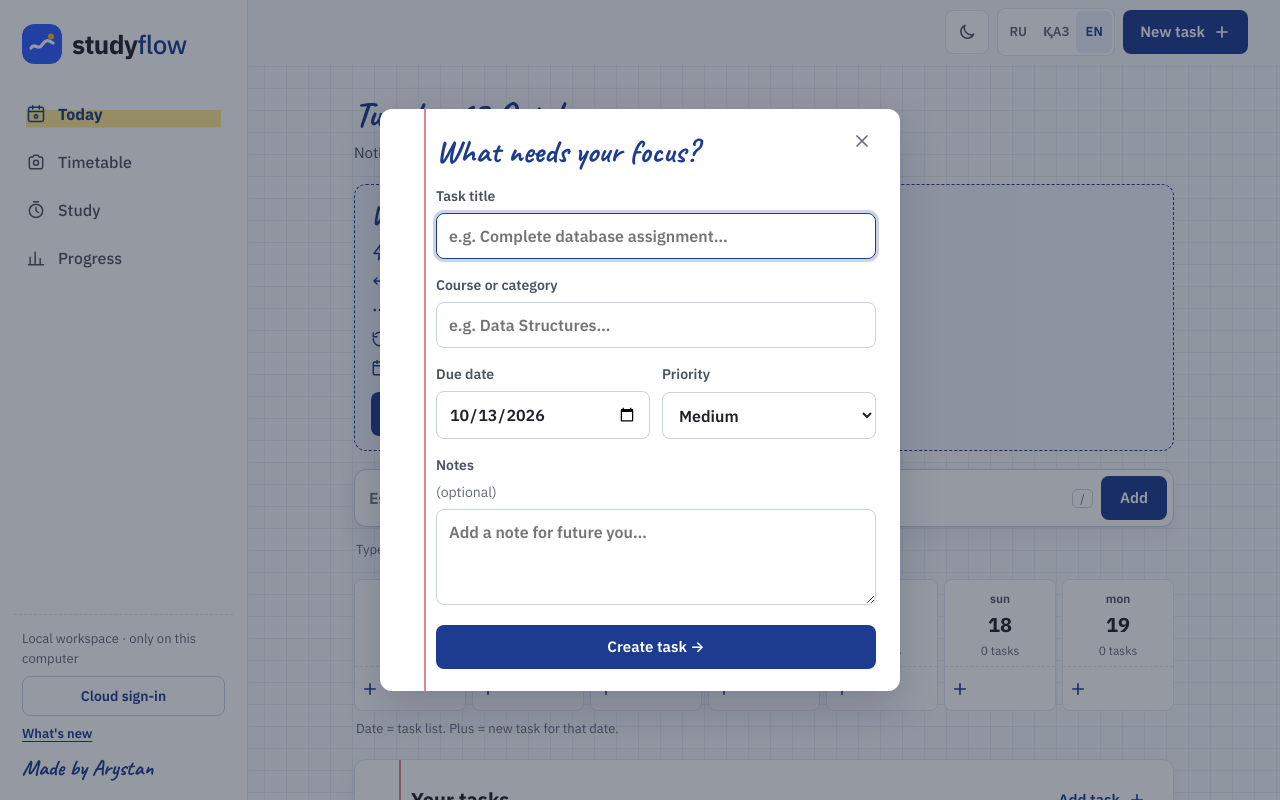
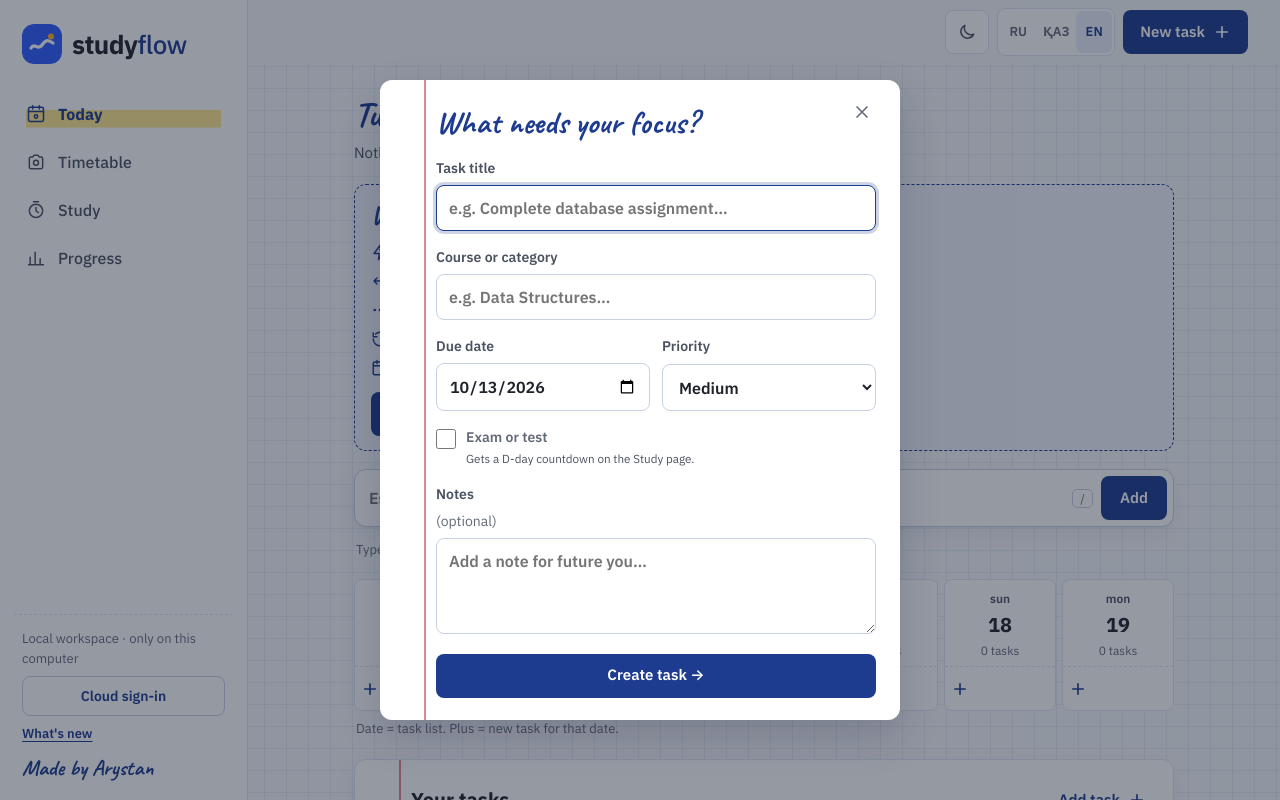
Before and after one commit to arystank1511-blip/studyflow, a Flask app: page / in a window 1280 px wide, after a click that opens the changed part. Run offline with Flask 3, Linux system fonts and the light colour scheme; data that the repository does not hold is empty.

Commit message:
Explicit exam mark on tasks
The task form and edit page get an 'Exam or test' checkbox; marked tasks
show an Exam badge and drive the D-day countdown on the Study page.
Quick add still guesses from words like 'экзамен' or 'емтихан'.
supabase/exam_flag.sql adds the column and marks existing exam-like
tasks; local SQLite databases migrate themselves.

Co-Authored-By: Claude Opus 5.5 <noreply@anthropic.com>

```diff
--- a/app.py
+++ b/app.py
@@ -268,6 +268,11 @@ def init_db() -> None:
             );
             """
         )
+        if "is_exam" not in {row[1] for row in db.execute("PRAGMA table_info(tasks)")}:
+            db.execute("ALTER TABLE tasks ADD COLUMN is_exam INTEGER NOT NULL DEFAULT 0")
+            for task_id, title, course in db.execute("SELECT id, title, course FROM tasks").fetchall():
+                if looks_like_exam(title, course):
+                    db.execute("UPDATE tasks SET is_exam = 1 WHERE id = ?", (task_id,))
         db.commit()
 
 
@@ -494,11 +499,27 @@ def ics_calendar(tasks, refresh=False) -> str:
 @app.get("/export.json")
 def data_export():
     fields = ("id", "title", "course", "due_date", "priority", "status", "notes", "created_at")
-    tasks = [{key: (str(task[key]) if key in ("due_date", "created_at") else task[key]) for key in fields}
+    tasks = [{**{key: (str(task[key]) if key in ("due_date", "created_at") else task[key]) for key in fields}, "is_exam": is_exam(task)}
              for task in sorted(all_tasks(), key=lambda item: item["id"])]
     body = json.dumps({"app": "StudyFlow", "exported_at": datetime.now(timezone.utc).isoformat(timespec="seconds"), "tasks": tasks},
                       ensure_ascii=False, indent=2)
     return download(body, "application/json", "studyflow-export.json")
+
+
+EXAM_WORDS = ("экзамен", "емтихан", "exam", "коллоквиум", "сессия", "сессиясы", "midterm", "final", "рубеж", "тест", "test", "quiz", "аралық")
+
+
+def looks_like_exam(title, course=""):
+    """A guess for quick add and old clients; the task form's checkbox always wins."""
+    text = (title + " " + course).casefold()
+    return any(word in text for word in EXAM_WORDS)
+
+
+def is_exam(task):
+    try:
+        return bool(task["is_exam"])
+    except (KeyError, IndexError):  # Rows from before the column existed.
+        return False
 
 
 def validated_task():
@@ -521,7 +542,9 @@ def validated_task():
         errors["due_date"] = "Choose a valid due date."
     if priority not in {"Low", "Medium", "High"}:
         priority = "Medium"
-    return {"title": title[:100], "course": course[:80], "due_date": due_date[:10], "notes": notes[:300], "priority": priority}, errors
+    exam = request.form.get("is_exam") == "1" if request.form.get("exam_field") else looks_like_exam(title, course)
+    return {"title": title[:100], "course": course[:80], "due_date": due_date[:10], "notes": notes[:300], "priority": priority,
+            "is_exam": exam}, errors
 
 
 def insert_task(values):
@@ -529,8 +552,9 @@ def insert_task(values):
         cloud_tasks("POST", data=values)
     else:
         get_db().execute(
-            "INSERT INTO tasks (title, course, due_date, priority, notes, created_at) VALUES (?, ?, ?, ?, ?, ?)",
-            (values["title"], values["course"], values["due_date"], values["priority"], values["notes"], datetime.now().isoformat(timespec="seconds")),
+            "INSERT INTO tasks (title, course, due_date, priority, notes, is_exam, created_at) VALUES (?, ?, ?, ?, ?, ?, ?)",
+            (values["title"], values["course"], values["due_date"], values["priority"], values["notes"], int(bool(values.get("is_exam"))),
+             datetime.now().isoformat(timespec="seconds")),
         )
         get_db().commit()
 
@@ -543,6 +567,7 @@ def quick_values(text):
     if len(parsed["course"]) > 80:
         errors["course"] = "Enter a course between 1 and 80 characters."
     values = {key: parsed[key] for key in ("title", "course", "due_date", "priority", "notes")}
+    values["is_exam"] = looks_like_exam(values["title"], values["course"])
     return values, parsed["found"], errors
 
 
@@ -661,7 +686,6 @@ def schedule_import():
     return redirect(url_for("index", view="week", _anchor="task-workspace"))
 
 
-EXAM_WORDS = ("экзамен", "емтихан", "exam", "коллоквиум", "сессия", "сессиясы", "midterm", "final", "рубеж", "тест", "test", "quiz", "аралық")
 
 
 def study_sessions_since(day):
@@ -708,8 +732,7 @@ def study():
             minutes = by_day.get(day.isoformat(), 0)
             column.append({"date": day.isoformat(), "minutes": minutes, "level": study_level(minutes), "future": day > today})
         heatmap.append(column)
-    exams = sorted((task for task in active if str(task["due_date"]) >= today.isoformat()
-                    and any(word in (task["title"] + " " + task["course"]).casefold() for word in EXAM_WORDS)),
+    exams = sorted((task for task in active if str(task["due_date"]) >= today.isoformat() and is_exam(task)),
                    key=lambda task: str(task["due_date"]))[:3]
     ddays = [{"title": task["title"], "course": task["course"],
               "days": (date.fromisoformat(str(task["due_date"])) - today).days} for task in exams]
@@ -784,8 +807,8 @@ def edit_task(task_id):
         if app.config["CLOUD_MODE"]:
             cloud_tasks("PATCH", task_id, values)
         else:
-            get_db().execute("UPDATE tasks SET title = ?, course = ?, due_date = ?, priority = ?, notes = ? WHERE id = ?",
-                             (values["title"], values["course"], values["due_date"], values["priority"], values["notes"], task_id))
+            get_db().execute("UPDATE tasks SET title = ?, course = ?, due_date = ?, priority = ?, notes = ?, is_exam = ? WHERE id = ?",
+                             (values["title"], values["course"], values["due_date"], values["priority"], values["notes"], int(values["is_exam"]), task_id))
             get_db().commit()
         flash("Task updated. Your plan and progress are up to date.", "success")
         if request.form.get("workspace") == "unified":
--- a/cloud.py
+++ b/cloud.py
@@ -500,7 +500,7 @@ def cloud_tasks(method="GET", task_id=None, data=None):
     if task_id is not None:
         params["id"] = "eq." + str(int(task_id))
     if data is not None:
-        data = {key: value for key, value in data.items() if key in {"title", "course", "due_date", "priority", "notes", "status"}}
+        data = {key: value for key, value in data.items() if key in {"title", "course", "due_date", "priority", "notes", "status", "is_exam"}}
         if method == "POST":
             data["user_id"] = g.user["id"]
     try:
--- a/i18n.py
+++ b/i18n.py
@@ -306,6 +306,9 @@ RU.update({
     "Studied today": "Учёба сегодня",
     "{n} days in a row": "{n} дн. подряд",
     "Upcoming exams": "Ближайшие экзамены",
+    "Exam": "Экзамен",
+    "Exam or test": "Экзамен или контрольная",
+    "Gets a D-day countdown on the Study page.": "На странице «Учёба» появится обратный отсчёт D-day.",
     "Study time cannot be saved yet: the site owner needs to run supabase/study_sessions.sql in Supabase.": "Время учёбы пока не сохраняется: владельцу сайта нужно выполнить supabase/study_sessions.sql в Supabase.",
     "What are you studying?": "Что учите?",
     "Pomodoro": "Помодоро",
--- a/i18n_kk.py
+++ b/i18n_kk.py
@@ -328,6 +328,9 @@ KK = {
     "Studied today": "Бүгінгі оқу",
     "{n} days in a row": "Қатарынан {n} күн",
     "Upcoming exams": "Жақындағы емтихандар",
+    "Exam": "Емтихан",
+    "Exam or test": "Емтихан немесе бақылау жұмысы",
+    "Gets a D-day countdown on the Study page.": "«Оқу» бетінде D-day кері санағы көрсетіледі.",
     "Study time cannot be saved yet: the site owner needs to run supabase/study_sessions.sql in Supabase.": "Оқу уақыты әзірге сақталмайды: сайт иесі Supabase-те supabase/study_sessions.sql файлын іске қосуы керек.",
     "What are you studying?": "Не оқып жатырсыз?",
     "Pomodoro": "Помодоро",
--- a/static/notebook.css
+++ b/static/notebook.css
@@ -244,6 +244,11 @@ label > span { font-weight: 400; color: var(--text-3); }
 .priority.high { color: var(--pen-red); }
 .priority.high::before { content: "!"; margin-right: 3px; }
 .priority.in-progress { color: var(--ink); font-weight: 600; }
+.priority.exam { padding: 1px 7px; border-radius: 999px; background: var(--marker-bg); color: var(--ink); }
+.exam-toggle { display: flex; align-items: flex-start; gap: 10px; cursor: pointer; }
+.exam-toggle input[type="checkbox"] { width: 20px; height: 20px; min-height: 0; margin: 2px 0 0; flex-shrink: 0; accent-color: var(--ink); }
+.exam-toggle span { display: grid; gap: 2px; font-weight: 600; }
+.exam-toggle small { font-weight: 400; color: var(--text-2); }
 .work-task-details { display: flex; flex-wrap: wrap; gap: 4px 14px; margin-top: 4px; font-size: 13px; color: var(--text-3); }
 .work-task-details .course { display: inline-flex; align-items: center; gap: 6px; color: var(--text-2); font-weight: 500; }
 .work-task-details .course::before { content: ""; width: 8px; height: 8px; border-radius: 2px; background: var(--course, var(--ink)); }
--- a/supabase/schema.sql
+++ b/supabase/schema.sql
@@ -10,6 +10,7 @@ create table public.studyflow_tasks (
   priority text not null default 'Medium' check (priority in ('Low', 'Medium', 'High')),
   status text not null default 'To do' check (status in ('To do', 'In progress', 'Done')),
   notes text not null default '' check (char_length(notes) <= 300),
+  is_exam boolean not null default false,
   created_at timestamptz not null default now()
 );
 create index studyflow_tasks_owner_due on public.studyflow_tasks(user_id, due_date);
@@ -17,8 +18,8 @@ alter table public.studyflow_tasks enable row level security;
 alter table public.studyflow_tasks force row level security;
 revoke all on public.studyflow_tasks from anon, authenticated;
 grant select, delete on public.studyflow_tasks to authenticated;
-grant insert (user_id, title, course, due_date, priority, status, notes) on public.studyflow_tasks to authenticated;
-grant update (title, course, due_date, priority, status, notes) on public.studyflow_tasks to authenticated;
+grant insert (user_id, title, course, due_date, priority, status, notes, is_exam) on public.studyflow_tasks to authenticated;
+grant update (title, course, due_date, priority, status, notes, is_exam) on public.studyflow_tasks to authenticated;
 grant usage on sequence public.studyflow_tasks_id_seq to authenticated;
 create policy "Read own tasks" on public.studyflow_tasks for select to authenticated
   using ((select auth.uid()) = user_id);
--- a/templates/edit.html
+++ b/templates/edit.html
@@ -8,6 +8,7 @@
 {% if page == 'dashboard' %}<input type="hidden" name="workspace" value="unified">{% endif %}
 {% for name, label, limit in [('title','Task title',100), ('course','Course or category',80)] %}<label>{{ t(label) }}<input name="{{ name }}" value="{{ values[name] }}" maxlength="{{ limit }}" required {% if errors.get(name) %}aria-invalid="true" aria-describedby="edit-error-{{ name }}"{% endif %}>{% if errors.get(name) %}<span class="field-error" id="edit-error-{{ name }}">{{ t(errors[name]) }}</span>{% endif %}</label>{% endfor %}
 <div class="form-row"><label>{{ t("Due date") }}<input type="date" name="due_date" value="{{ values.due_date }}" required {% if errors.get('due_date') %}aria-invalid="true" aria-describedby="edit-error-date"{% endif %}>{% if errors.get('due_date') %}<span class="field-error" id="edit-error-date">{{ t(errors.due_date) }}</span>{% endif %}</label><label>{{ t("Priority") }}<select name="priority">{% for priority in ['Low','Medium','High'] %}<option value="{{ priority }}" {{ 'selected' if values.priority == priority }}>{{ t(priority) }}</option>{% endfor %}</select></label></div>
+<label class="exam-toggle"><input type="hidden" name="exam_field" value="1"><input type="checkbox" name="is_exam" value="1" {{ 'checked' if values.is_exam }}><span>{{ t("Exam or test") }}<small>{{ t("Gets a D-day countdown on the Study page.") }}</small></span></label>
 <label>{{ t("Notes") }} <span>{{ t("(optional)") }}</span><textarea name="notes" maxlength="300" {% if errors.get('notes') %}aria-invalid="true" aria-describedby="edit-error-notes"{% endif %}>{{ values.notes }}</textarea>{% if errors.get('notes') %}<span class="field-error" id="edit-error-notes">{{ t(errors.notes) }}</span>{% endif %}</label>
 <p class="edit-status">{{ t("Current status:") }} <strong>{{ t(task.status) }}</strong>. {{ t("Editing keeps your progress.") }}</p>
 <div class="edit-footer"><button class="primary" type="submit">{{ t("Save changes") }}</button><a class="edit-link" href="{{ back_url }}">{{ t("Cancel") }}</a></div>
--- a/templates/layout.html
+++ b/templates/layout.html
@@ -64,6 +64,7 @@
         <label>{{ t("Due date") }}<input type="date" name="due_date" value="{{ task_form.get('due_date', day|default('')) }}" {% if task_errors.get('due_date') %}aria-invalid="true" aria-describedby="error-due_date"{% endif %} required>{{ field_error('due_date') }}</label>
         <label>{{ t("Priority") }}<select name="priority">{% for priority in ['Medium', 'High', 'Low'] %}<option value="{{ priority }}" {{ 'selected' if task_form.get('priority') == priority }}>{{ t(priority) }}</option>{% endfor %}</select></label>
       </div>
+      <label class="exam-toggle"><input type="hidden" name="exam_field" value="1"><input type="checkbox" name="is_exam" value="1" {{ 'checked' if task_form.get('is_exam') }}><span>{{ t("Exam or test") }}<small>{{ t("Gets a D-day countdown on the Study page.") }}</small></span></label>
       <label>{{ t("Notes") }} <span>{{ t("(optional)") }}</span><textarea name="notes" maxlength="300" placeholder="{{ t("Add a note for future you…") }}" {% if task_errors.get('notes') %}aria-invalid="true" aria-describedby="error-notes"{% endif %}>{{ task_form.get('notes', '') }}</textarea>{{ field_error('notes') }}</label>
       <button class="primary" type="submit">{{ t("Create task") }} <span aria-hidden="true">→</span></button>
     </form>
--- a/templates/task_card.html
+++ b/templates/task_card.html
@@ -8,7 +8,7 @@
     <button class="quick-done {{ 'is-checked' if done }}" type="submit" aria-pressed="{{ 'true' if done else 'false' }}" aria-label="{{ t('Reopen {title}', title=task.title) if done else t('Mark {title} as done', title=task.title) }}"><svg width="18" height="18" viewBox="0 0 24 24" fill="none" stroke="currentColor" stroke-width="2.6" stroke-linecap="round" stroke-linejoin="round" aria-hidden="true"><path d="M5 12.5l4.5 4.5L19 7.5"/></svg><span class="sr-only">{{ t('Reopen') if done else t('Mark done') }}</span></button>
   </form>
   <div class="work-task-content">
-    <div class="work-task-heading"><h3>{{ task.title }}</h3>{% if task.priority == 'High' %}<span class="priority high">{{ t('High') }}</span>{% elif task.status == 'In progress' and not done %}<span class="priority in-progress">{{ t('In progress') }}</span>{% endif %}</div>
+    <div class="work-task-heading"><h3>{{ task.title }}</h3>{% if task.is_exam %}<span class="priority exam">{{ t('Exam') }}</span>{% endif %}{% if task.priority == 'High' %}<span class="priority high">{{ t('High') }}</span>{% elif task.status == 'In progress' and not done %}<span class="priority in-progress">{{ t('In progress') }}</span>{% endif %}</div>
     <div class="work-task-details"><span class="course">{{ task.course }}</span><span class="due {{ 'late' if late }}">{% if late %}{{ t("Overdue") }}, {% endif %}<time datetime="{{ task.due_date }}">{{ task.due_date }}</time></span>{% if task.priority != 'High' %}<span class="sr-only">{{ t('{priority} priority', priority=t(task.priority)) }}</span>{% endif %}</div>
     {% if task.notes %}<details class="task-notes"><summary>{{ t("Notes") }}</summary><p>{{ task.notes }}</p></details>{% endif %}
   </div>
--- a/test_app.py
+++ b/test_app.py
@@ -475,7 +475,7 @@ class StudyFlowTests(unittest.TestCase):
         self.assertEqual(response.status_code, 200)
         data = json.loads(response.get_data(as_text=True))
         self.assertEqual(data["tasks"][0]["title"], "Отчёт по физике")
-        self.assertEqual(set(data["tasks"][0]), {"id", "title", "course", "due_date", "priority", "status", "notes", "created_at"})
+        self.assertEqual(set(data["tasks"][0]), {"id", "title", "course", "due_date", "priority", "status", "notes", "created_at", "is_exam"})
 
 
 if __name__ == "__main__":
```
Also changed, not shown: supabase/exam_flag.sql (added, +10 -0 lines), test_schedule_study.py (+18 -0 lines).
